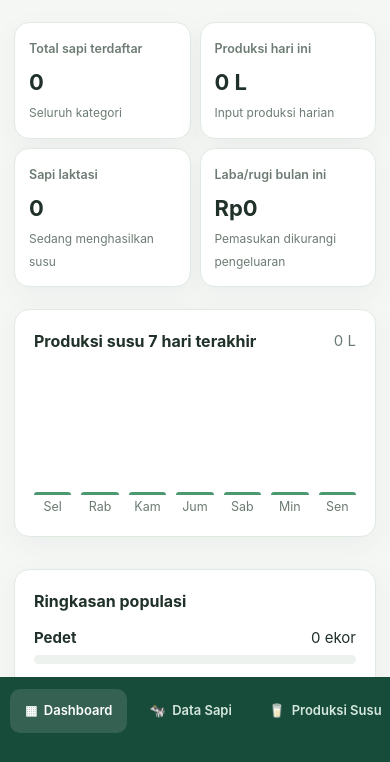
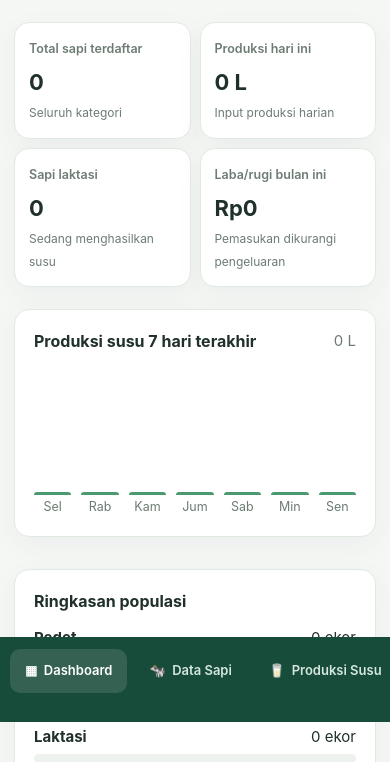
Before and after one commit to indrahermw/Farmmilk-peternakan, a plain HTML site: page index.html in a window 390 px wide. Shown: the part 82-844 px from the top of the page. Drawn offline with Linux system fonts and the light colour scheme.

Commit message:
Update index.html

```diff
--- a/index.html
+++ b/index.html
@@ -10,7 +10,7 @@
 @media(max-width:1000px){.cards{grid-template-columns:repeat(2,1fr)}.grid2{grid-template-columns:1fr}.main{padding:22px}.side{width:220px}.main{margin-left:220px;width:calc(100% - 220px)}}
 @media(max-width:680px){.side{width:100%;
 height:auto;
-inset:auto 0 0;
+inset:auto 0 40px;
 padding:8px 8px calc(25px + env(safe-area-inset-bottom));
 display:block;
 }
```
